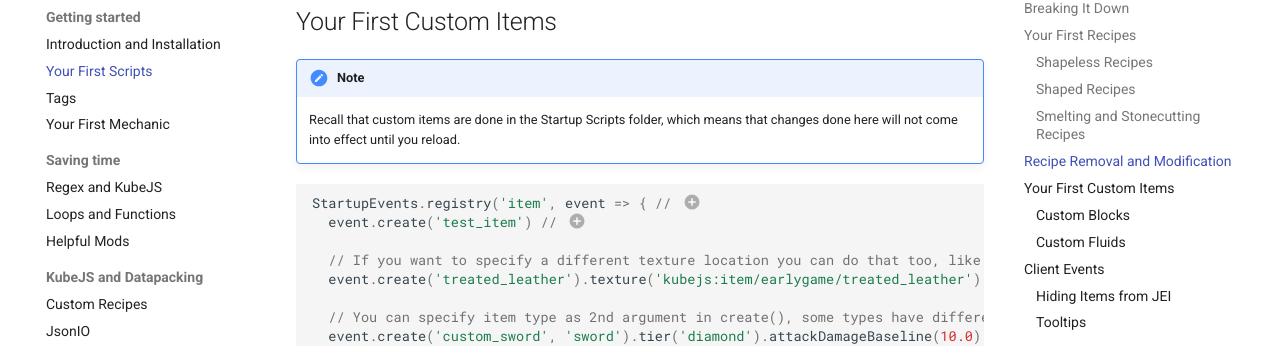
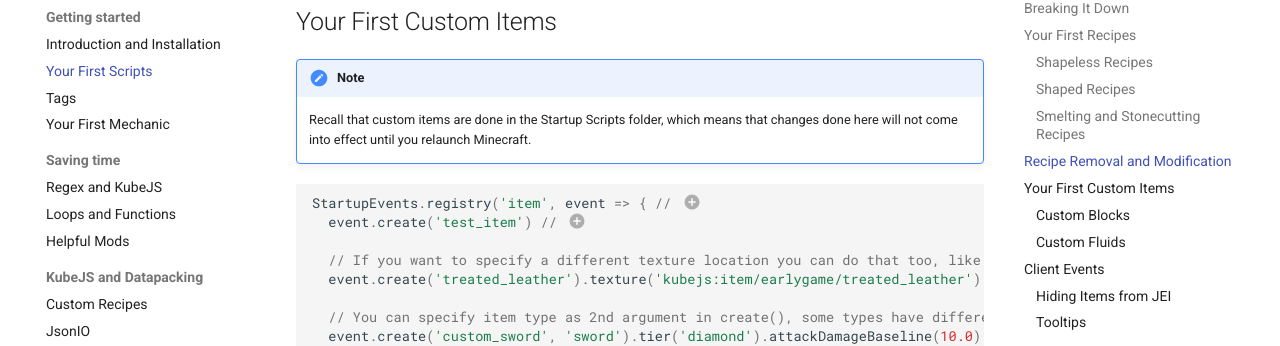
Before and after one commit to ThePansmith/docs, an MkDocs documentation site: the page built from docs/introduction/getting-started/first-scripts.md, in a window 1280 px wide and 900 px high, scrolled down 3193 px. Shown: the part 148-494 px from the top of the window. Built offline with MkDocs 1.6.1 and Material for MkDocs 9.7.7, drawn with Linux system fonts in a browser that asks for light colours; comment, search, counter and statistics services are not loaded.

Commit message:
Update first-scripts.md

````diff
--- a/docs/introduction/getting-started/first-scripts.md
+++ b/docs/introduction/getting-started/first-scripts.md
@@ -185,7 +185,7 @@ event.replaceInput(
 ## Your First Custom Items
 
 !!! note
-    Recall that custom items are done in the Startup Scripts folder, which means that changes done here will not come into effect until you reload.
+    Recall that custom items are done in the Startup Scripts folder, which means that changes done here will not come into effect until you relaunch Minecraft.
 
 ```js
 StartupEvents.registry('item', event => { // (1)
````
